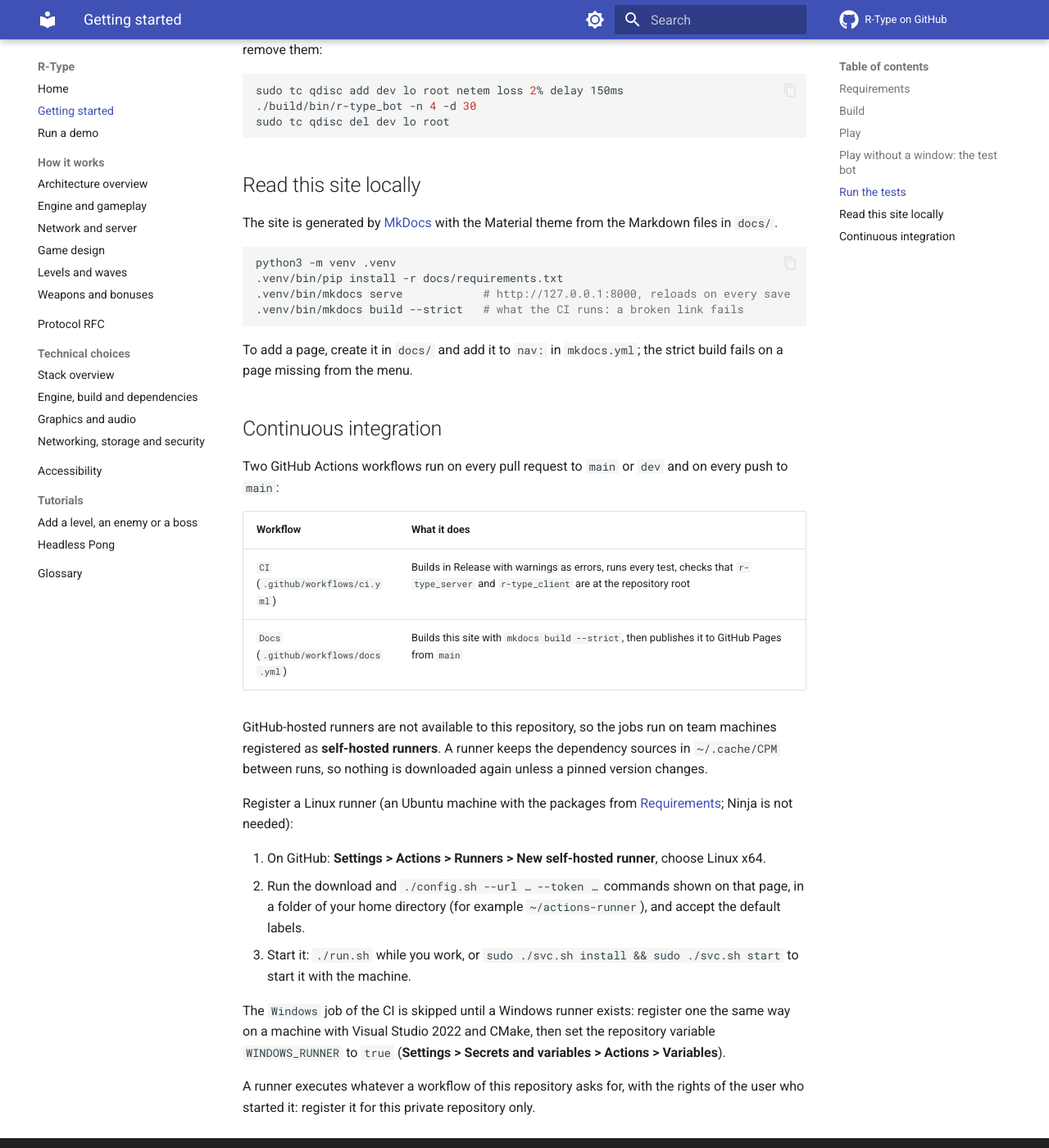
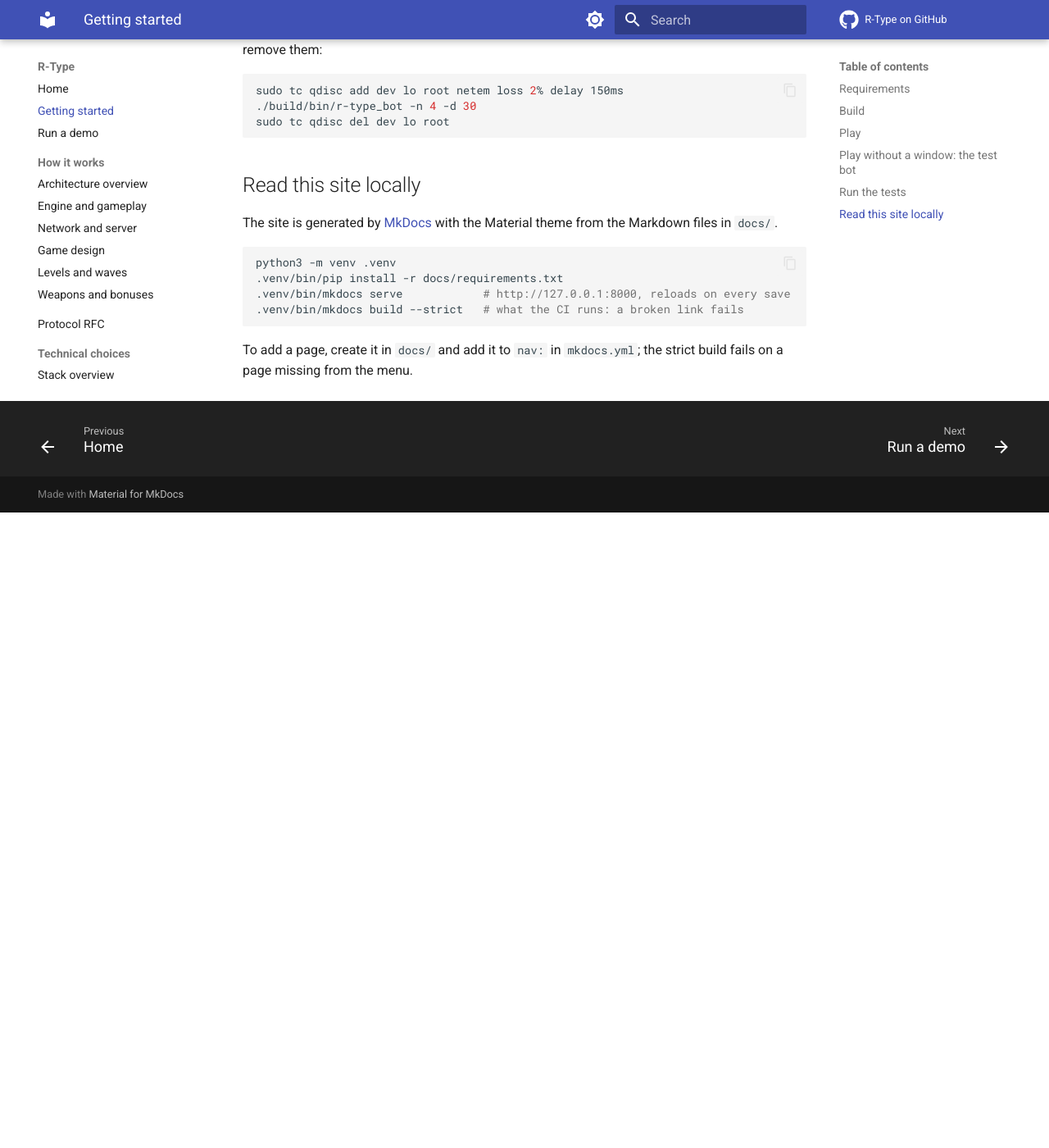
Before and after one commit to danbmg/rtype, an MkDocs documentation site: the page built from docs/getting-started.md, in a window 1280 px wide and 1400 px high, scrolled down 3018 px. Shown: the whole window at 82% size. Built offline with MkDocs 1.6.1 and Material for MkDocs 9.7.7, drawn with Linux system fonts in a browser that asks for light colours; comment, search, counter and statistics services are not loaded; after the commit the page ends 3643 px from its top, so only the background shows below that.

Commit message:
Revert "[+] doc"
This reverts commit b4bb730a1446dd28fd3e7331afc8f075921fcb91.

```diff
--- a/docs/getting-started.md
+++ b/docs/getting-started.md
@@ -123,33 +123,3 @@ python3 -m venv .venv
 
 To add a page, create it in `docs/` and add it to `nav:` in `mkdocs.yml`; the strict build fails
 on a page missing from the menu.
-
-## Continuous integration
-
-Two GitHub Actions workflows run on every pull request to `main` or `dev` and on every push to
-`main`:
-
-| Workflow | What it does |
-| --- | --- |
-| `CI` (`.github/workflows/ci.yml`) | Builds in Release with warnings as errors, runs every test, checks that `r-type_server` and `r-type_client` are at the repository root |
-| `Docs` (`.github/workflows/docs.yml`) | Builds this site with `mkdocs build --strict`, then publishes it to GitHub Pages from `main` |
-
-GitHub-hosted runners are not available to this repository, so the jobs run on team machines
-registered as **self-hosted runners**. A runner keeps the dependency sources in
-`~/.cache/CPM` between runs, so nothing is downloaded again unless a pinned version changes.
-
-Register a Linux runner (an Ubuntu machine with the packages from [Requirements](#requirements);
-Ninja is not needed):
-
-1. On GitHub: **Settings > Actions > Runners > New self-hosted runner**, choose Linux x64.
-2. Run the download and `./config.sh --url … --token …` commands shown on that page, in a folder
-   of your home directory (for example `~/actions-runner`), and accept the default labels.
-3. Start it: `./run.sh` while you work, or `sudo ./svc.sh install && sudo ./svc.sh start` to
-   start it with the machine.
-
-The `Windows` job of the CI is skipped until a Windows runner exists: register one the same way
-on a machine with Visual Studio 2022 and CMake, then set the repository variable
-`WINDOWS_RUNNER` to `true` (**Settings > Secrets and variables > Actions > Variables**).
-
-A runner executes whatever a workflow of this repository asks for, with the rights of the user
-who started it: register it for this private repository only.
```
Also changed, not shown: docs/stack.md (+2 -2 lines).
